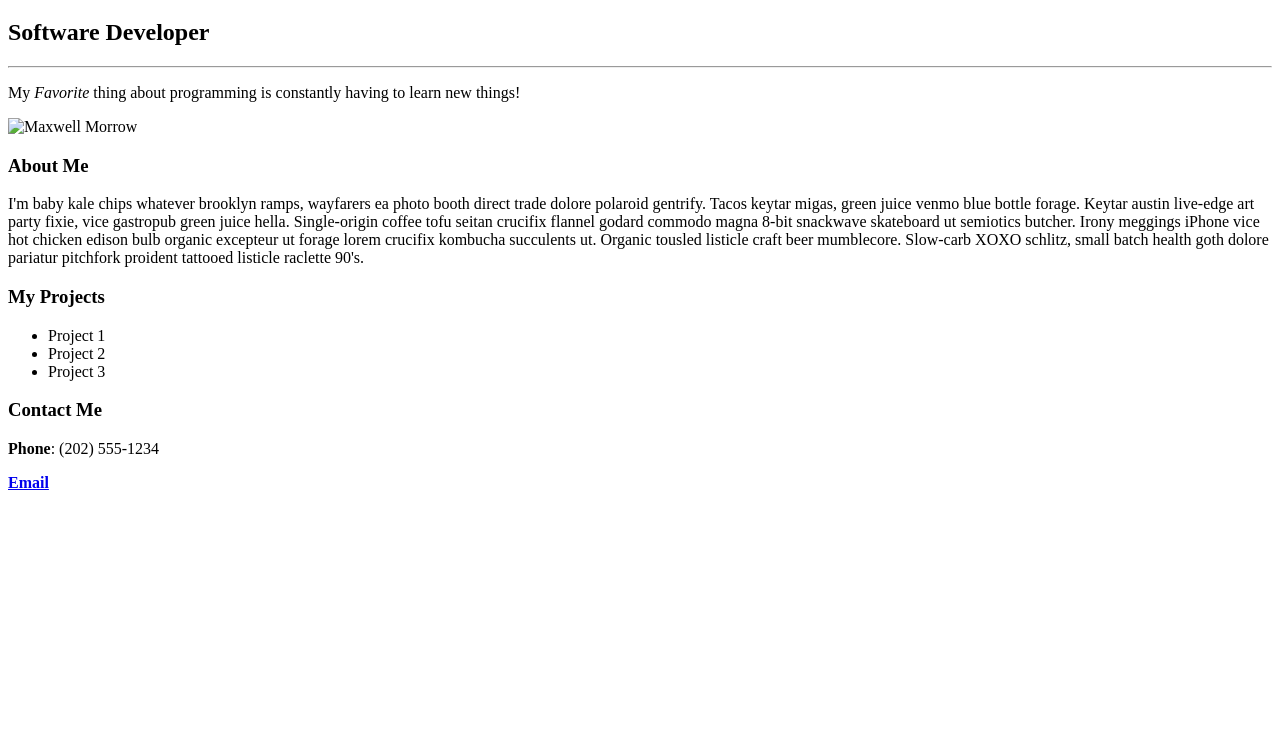
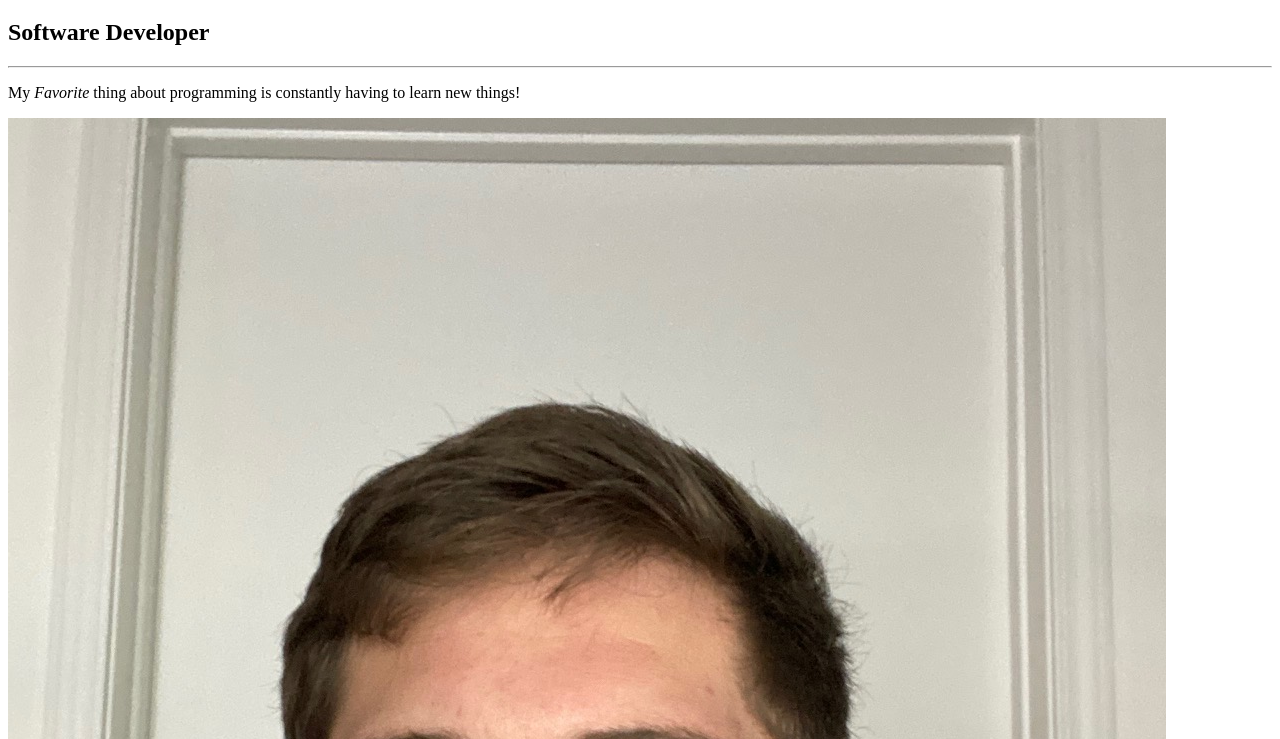
Before and after one commit to MaxwellMorrow/Personal-Website, a plain HTML site: page index.html in a window 1280 px wide. Shown: the part 61-800 px from the top of the page. Drawn offline with Linux system fonts and the light colour scheme.

Commit message:
added actual selfie to assets and modified html to display

```diff
--- a/index.html
+++ b/index.html
@@ -32,7 +32,7 @@
          <h2>Software Developer</h2>
          <hr>
          <p>My <i>Favorite</i> thing about programming is constantly having to learn new things!</p>
-        <img alt="Maxwell Morrow" src="assets/Placeholder.png">
+        <img alt="Maxwell Morrow" src="assets/Myself.jpg">
         <h3>About Me</h3>
         <p>I'm baby kale chips whatever brooklyn ramps, wayfarers ea photo booth direct trade dolore polaroid gentrify. Tacos keytar migas, green juice venmo blue bottle forage. Keytar austin live-edge art party fixie, vice gastropub green juice hella. Single-origin coffee tofu seitan crucifix flannel godard commodo magna 8-bit snackwave skateboard ut semiotics butcher. Irony meggings iPhone vice hot chicken edison bulb organic excepteur ut forage lorem crucifix kombucha succulents ut. Organic tousled listicle craft beer mumblecore. Slow-carb XOXO schlitz, small batch health goth dolore pariatur pitchfork proident tattooed listicle raclette 90's.</p>
         <h3>My Projects</h3>
```
Also changed, not shown: assets/Myself.jpg (added).
